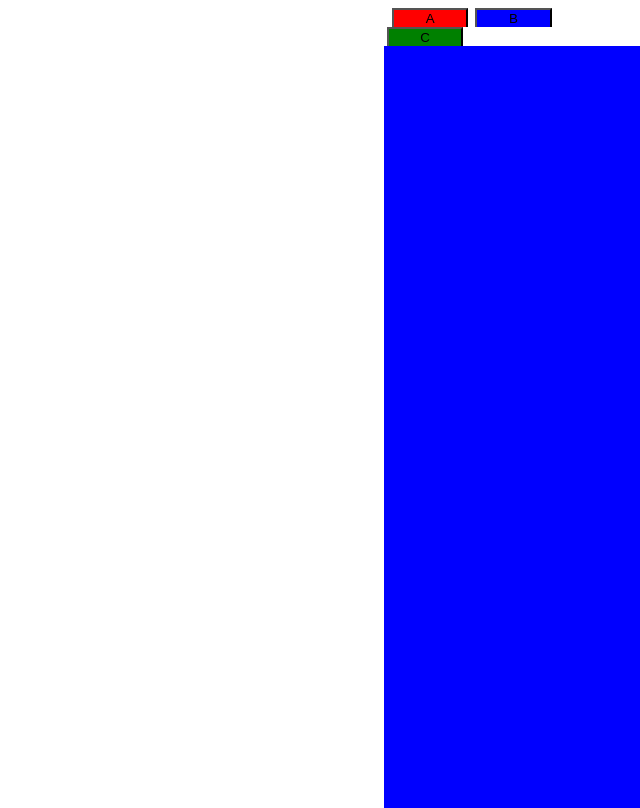
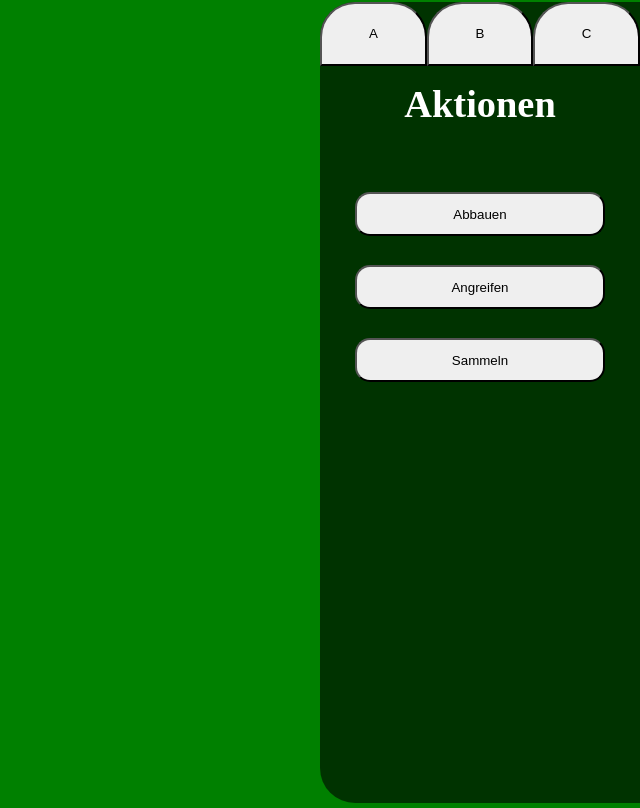
Before and after one commit to Jokel8/amibooWorld, a PHP site: page /GUI/Actionlist.html in a window 1280 px wide. Shown: the whole page, without its empty margins (640-1280 px from the left). Run offline with PHP 8.4, Linux system fonts and the light colour scheme.

Commit message:
Actionlist Baukasten

```diff
--- a/GUI/Actionlist.html
+++ b/GUI/Actionlist.html
@@ -10,9 +10,27 @@
 <body>
     <div id="actioncontainer">
         <div id="buttoncontainer">
-            <button id="buttona" onclick="changeBackgroundColora()">A</button>
-            <button id="buttonb" onclick="changeBackgroundColorb()">B</button>
-            <button id="buttonc" onclick="changeBackgroundColorc()">C</button>
+            <button class="button" onclick="">A</button>
+            <button class="button" onclick="">B</button>
+            <button class="button" onclick="">C</button>
+        </div>
+        <div id="functioncontainer">
+            <div id="functioncontainer1">
+                <h3>Aktionen</h3>
+                <div class="buttonfunctioncontainer1" style="overflow-x: auto;">
+                    <table class="tableb">
+                        <tr>
+                            <td><button class="buttonfunctioncontainer1buttons" class="buttondesign" onclick="">Abbauen</button></td>
+                        </tr>
+                        <tr>
+                            <td><button class="buttonfunctioncontainer1buttons" class="buttondesign" onclick="">Angreifen</button></td>
+                        </tr>
+                        <tr>
+                            <td><button class="buttonfunctioncontainer1buttons" class="buttondesign" onclick="">Sammeln</button></td>
+                        </tr>
+                    </table>
+                </div>
+            </div>
         </div>
     </div>
 </body>
--- a/GUI/css/style.css
+++ b/GUI/css/style.css
@@ -1,37 +1,50 @@
+body{
+    background-color: green;
+}
 #gesamtaction{
     float: right;
 }
 #actioncontainer{
     position: absolute;
     right: 0;
-    width: 20%;
-    height: 100%;
-    background-color: blue;
+    width: 25%;
+    height: 100.15%;
+    background-color: rgba(0, 0, 0, 0.6);
+    margin-top: -0.5%;
+    border-top-left-radius: 35px;
+    border-bottom-left-radius: 35px;
 }
 
 #buttoncontainer{
     width: 100%;
-    background-color: white;
+    height: 8%;
+    display: flex;
 }
 
-#buttona{
-    width: 30%;
-    margin-left: 3%;
-    border-bottom: none;
-    background-color: red;
+.button{
+    width: 100%;
+    border-top-left-radius: 35px;
+    border-top-right-radius: 35px;
 }
 
-#buttonb{
-    width: 30%;
-    margin-left: 1%;
-    border-bottom: none;
-    background-color: blue;
+#functioncontainer1 h3{
+    text-align: center;
+    font-size: 3vw;
+    margin-top: 5%;
+    color: white;;
 }
 
-#buttonc{
-    width: 30%;
-    margin-left: 1%;
-    margin-right: 2%;
-    border-bottom: none;
-    background-color: green;
+.tableb{
+    margin-left: 10%;
+    margin-right: 10%;
+    width: 80%;
 }
+
+.buttonfunctioncontainer1buttons{
+    width: 100%;
+    margin-top: 10%;
+    padding-top: 5%;
+    padding-bottom: 5%;
+    height: 5%;
+    border-radius: 15px;
+}
```
Also changed, not shown: GUI/css/darkTheme.css (renamed from GUI/css/darkTehem.css).
